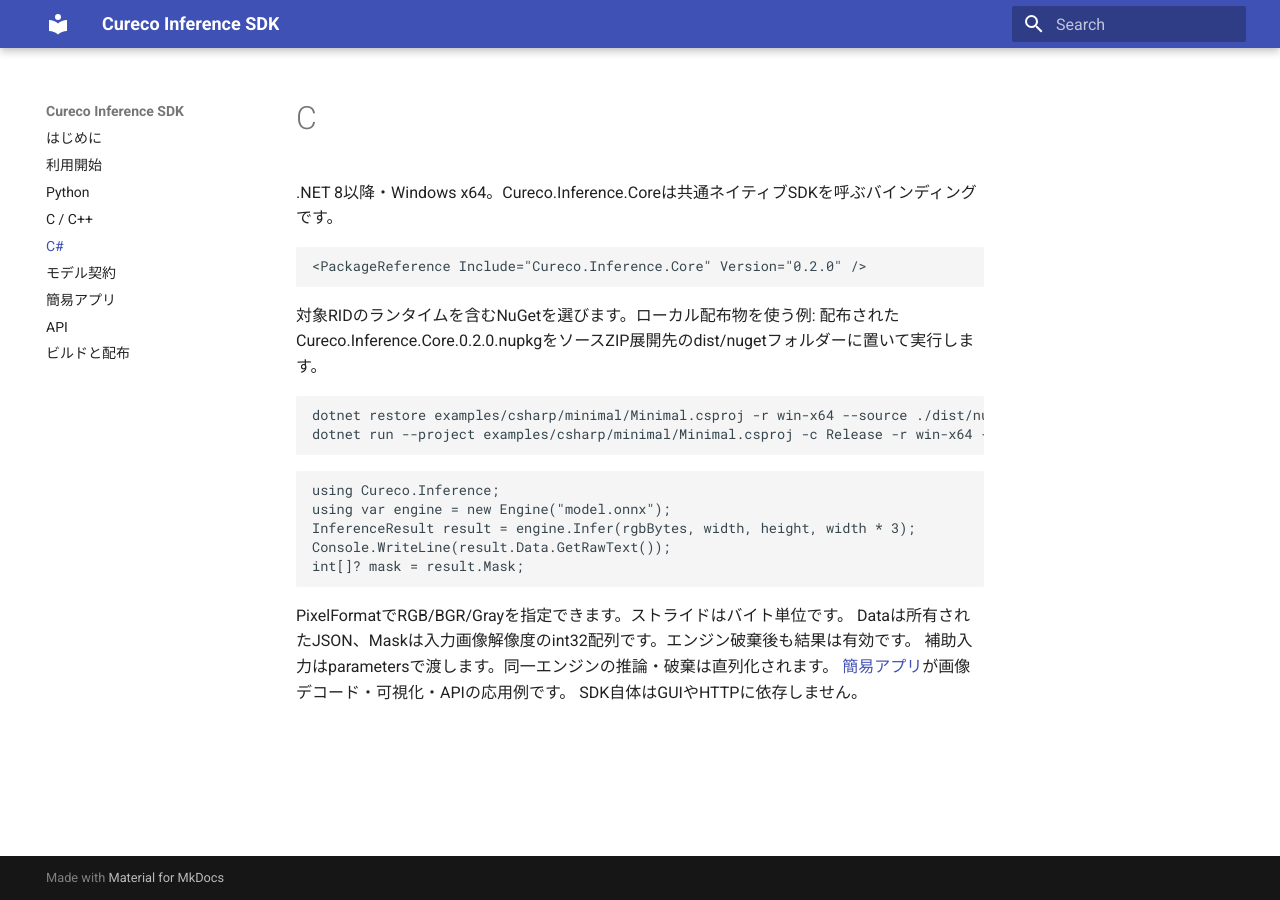
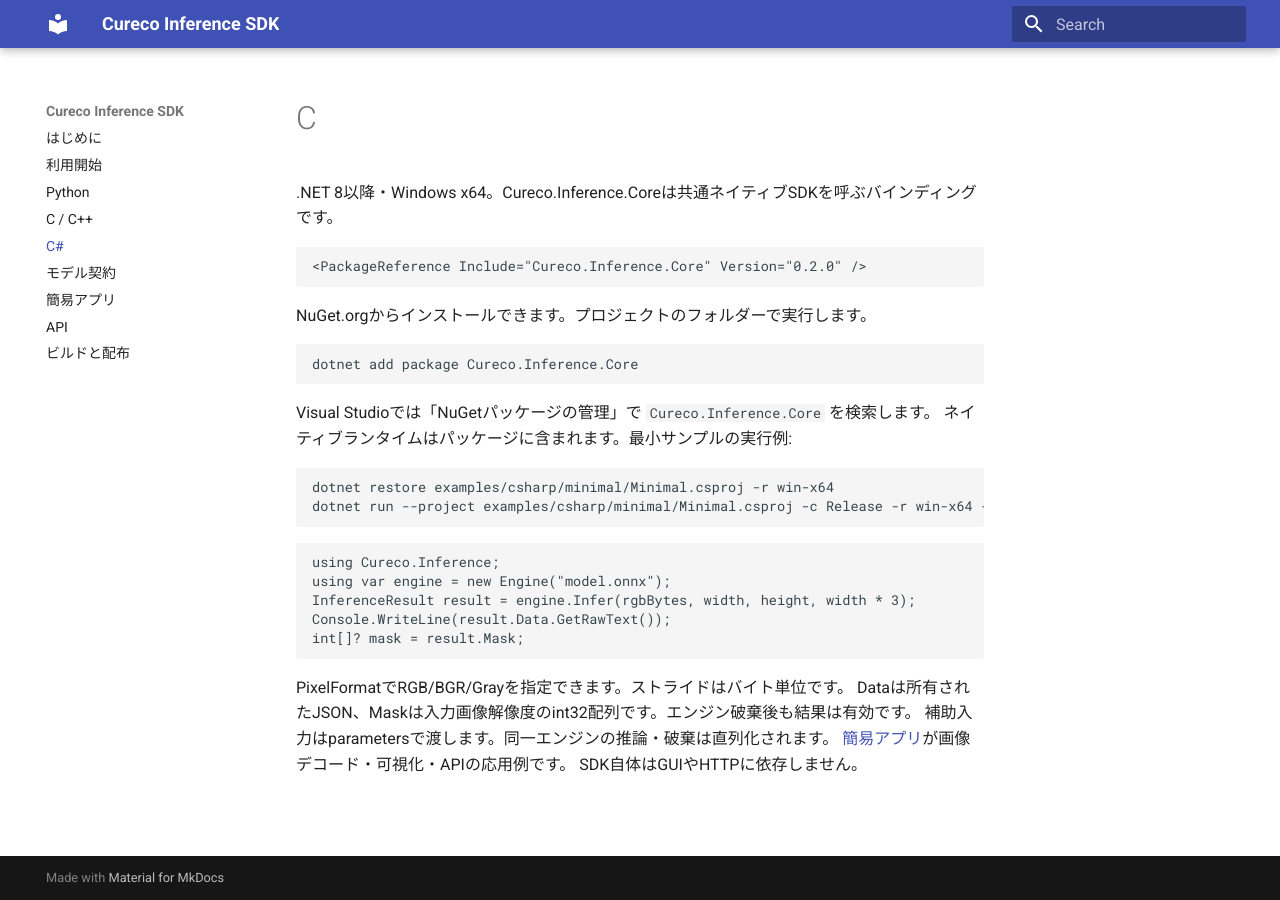
Before and after one commit to cureco/cureco-inference-core, an MkDocs documentation site: the page built from docs/sdk/csharp.md, in a window 1280 px wide. Built offline with MkDocs 1.6.1 and Material for MkDocs 9.7.7, drawn with Linux system fonts in a browser that asks for light colours.

Commit message:
Document installation of Cureco.Inference.Core from NuGet.org

````diff
--- a/docs/sdk/csharp.md
+++ b/docs/sdk/csharp.md
@@ -6,11 +6,17 @@
 <PackageReference Include="Cureco.Inference.Core" Version="0.2.0" />
 ```
 
-対象RIDのランタイムを含むNuGetを選びます。ローカル配布物を使う例:
-配布されたCureco.Inference.Core.0.2.0.nupkgをソースZIP展開先のdist/nugetフォルダーに置いて実行します。
+NuGet.orgからインストールできます。プロジェクトのフォルダーで実行します。
 
 ```sh
-dotnet restore examples/csharp/minimal/Minimal.csproj -r win-x64 --source ./dist/nuget --source https://api.nuget.org/v3/index.json
+dotnet add package Cureco.Inference.Core
+```
+
+Visual Studioでは「NuGetパッケージの管理」で `Cureco.Inference.Core` を検索します。
+ネイティブランタイムはパッケージに含まれます。最小サンプルの実行例:
+
+```sh
+dotnet restore examples/csharp/minimal/Minimal.csproj -r win-x64
 dotnet run --project examples/csharp/minimal/Minimal.csproj -c Release -r win-x64 -- model.onnx image.rgb 640 480
 ```
 
````
Also changed, not shown: sdk/csharp/Cureco.Inference/README.md (+4 -0 lines).
